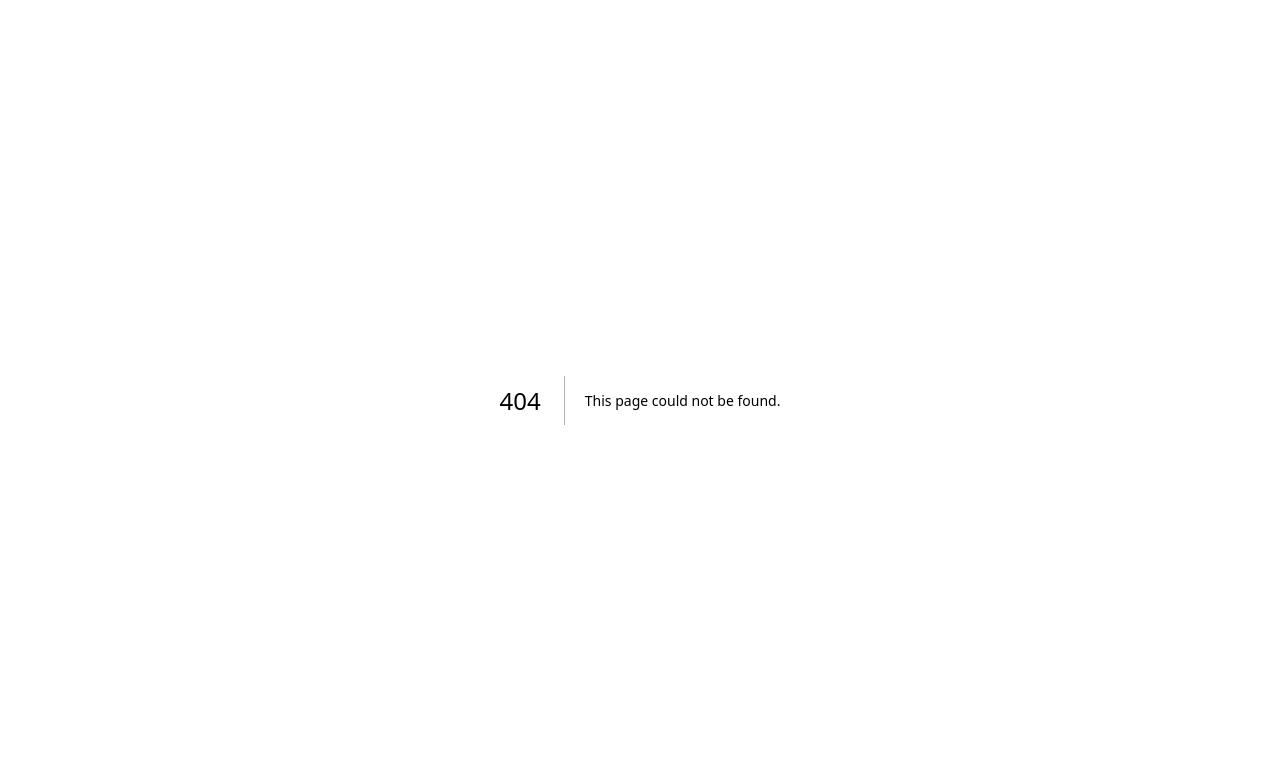
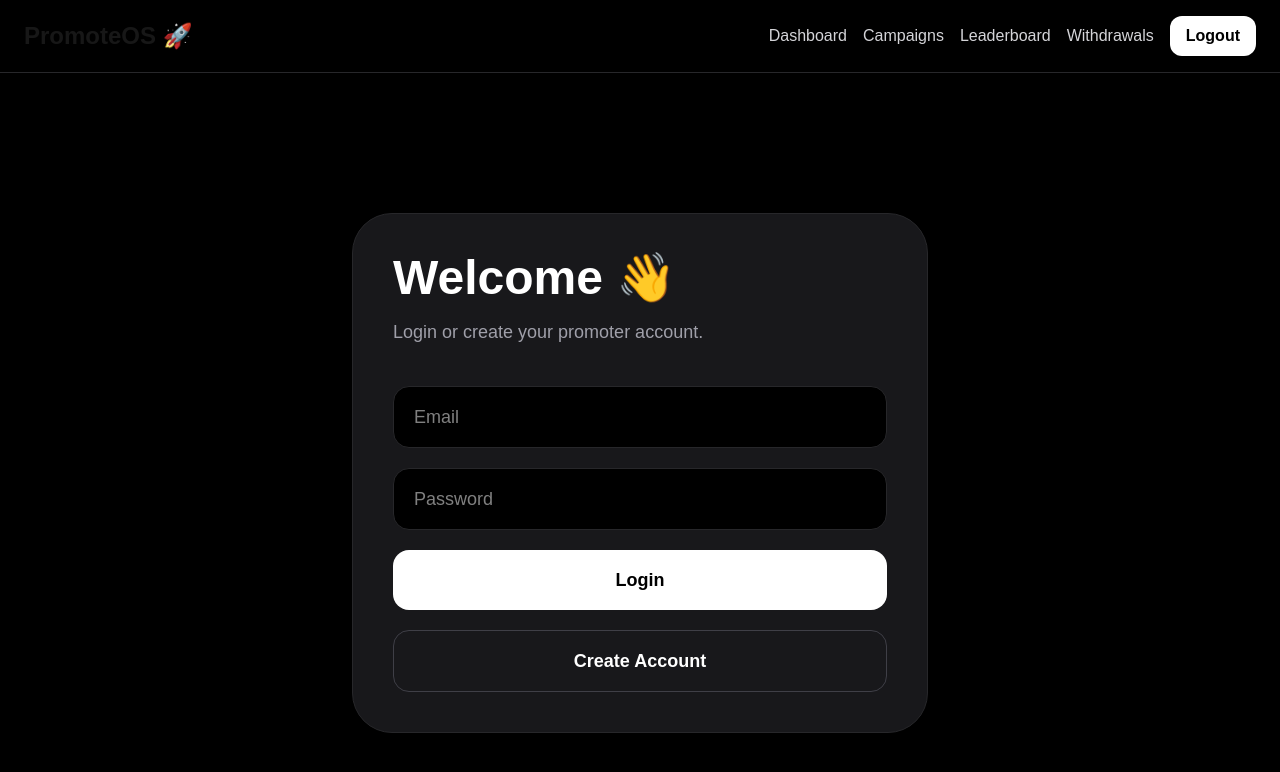
Before and after one commit to gamingking5140-spec/promoteos, a Next.js app: page /login in a window 1280 px wide. Before the commit this address had no page. Shown: the top 772 px of the page. Built offline with nearby package versions, Linux system fonts and the light colour scheme; no server answers.

Commit message:
restore login page

```diff
--- /dev/null
+++ b/src/app/login/page.tsx
@@ -0,0 +1,149 @@
+"use client";
+
+import Navbar from "@/components/Navbar";
+import { useState } from "react";
+import { supabase } from "@/lib/supabase";
+import { useRouter } from "next/navigation";
+
+export default function LoginPage() {
+
+  const router = useRouter();
+
+  const [email, setEmail] =
+    useState("");
+
+  const [password, setPassword] =
+    useState("");
+
+  const [loading, setLoading] =
+    useState(false);
+
+  const login = async () => {
+
+    setLoading(true);
+
+    const { error } =
+      await supabase.auth.signInWithPassword({
+        email,
+        password,
+      });
+
+    if (error) {
+
+      alert(error.message);
+
+      setLoading(false);
+      return;
+    }
+
+    router.push("/dashboard");
+  };
+
+  const signup = async () => {
+
+    setLoading(true);
+
+    const {
+      data,
+      error,
+    } = await supabase.auth.signUp({
+      email,
+      password,
+    });
+
+    if (error) {
+
+      alert(error.message);
+
+      setLoading(false);
+      return;
+    }
+
+    if (data.user) {
+
+      await supabase
+        .from("promoters")
+        .insert([
+          {
+            user_id: data.user.id,
+            referral_code:
+              Math.random()
+                .toString(36)
+                .substring(2, 8),
+            coins: 0,
+            clicks: 0,
+            signups: 0,
+            sales: 0,
+          },
+        ]);
+    }
+
+    alert(
+      "Account created successfully 🚀"
+    );
+
+    router.push("/dashboard");
+  };
+
+  return (
+    <>
+      <Navbar />
+
+      <main className="min-h-screen bg-black text-white flex items-center justify-center p-6">
+
+        <div className="w-full max-w-xl bg-zinc-900 border border-zinc-800 rounded-[40px] p-10">
+
+          <h1 className="text-5xl font-bold mb-4">
+            Welcome 👋
+          </h1>
+
+          <p className="text-zinc-400 text-lg mb-10">
+            Login or create your promoter account.
+          </p>
+
+          <div className="space-y-5">
+
+            <input
+              type="email"
+              placeholder="Email"
+              value={email}
+              onChange={(e) =>
+                setEmail(e.target.value)
+              }
+              className="w-full bg-black border border-zinc-800 rounded-2xl px-5 py-4 text-lg outline-none"
+            />
+
+            <input
+              type="password"
+              placeholder="Password"
+              value={password}
+              onChange={(e) =>
+                setPassword(e.target.value)
+              }
+              className="w-full bg-black border border-zinc-800 rounded-2xl px-5 py-4 text-lg outline-none"
+            />
+
+            <button
+              onClick={login}
+              disabled={loading}
+              className="w-full bg-white text-black py-4 rounded-2xl font-bold text-lg"
+            >
+              Login
+            </button>
+
+            <button
+              onClick={signup}
+              disabled={loading}
+              className="w-full border border-zinc-700 py-4 rounded-2xl font-bold text-lg"
+            >
+              Create Account
+            </button>
+
+          </div>
+
+        </div>
+
+      </main>
+    </>
+  );
+}
```
